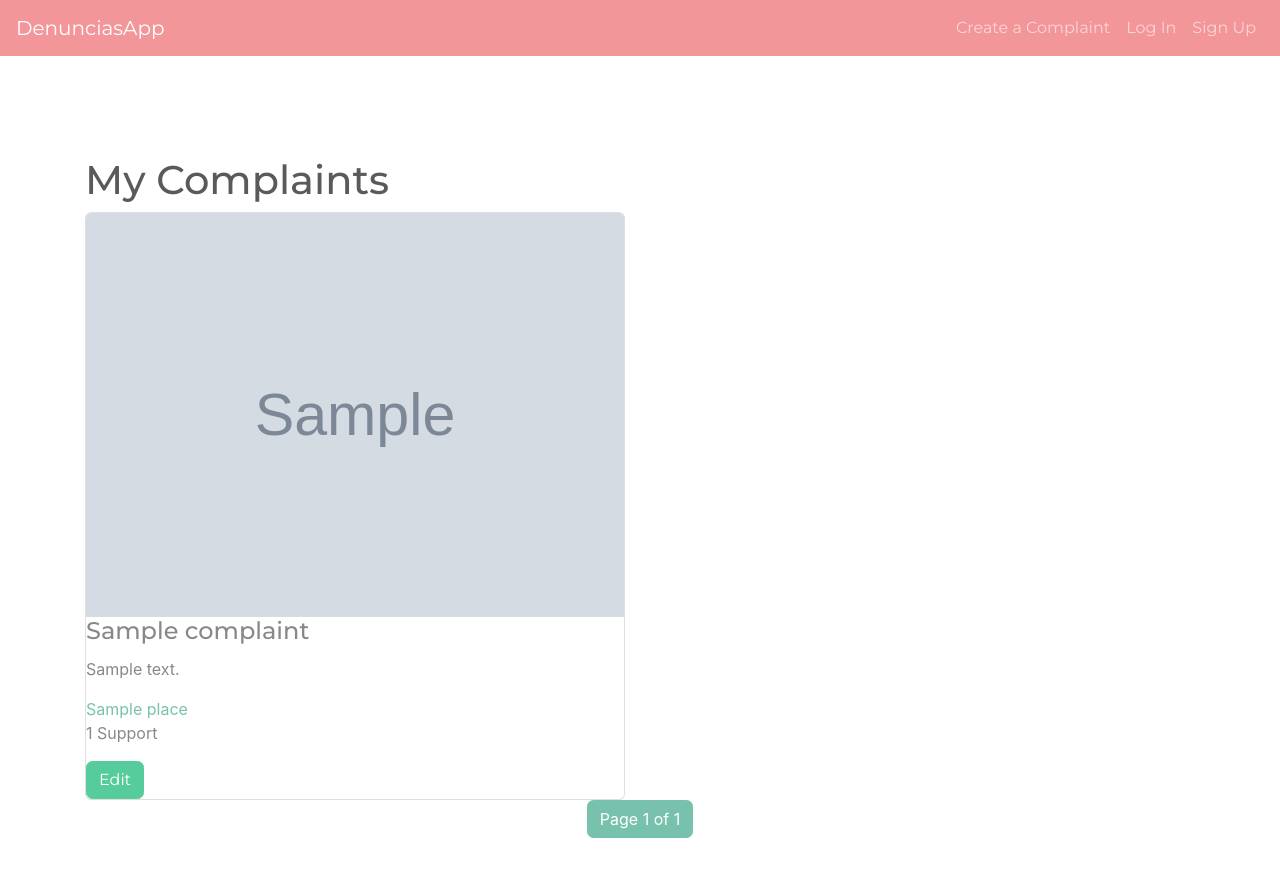
After one commit to ralphsliger/DenunciasApp, a Python web app: template App/templates/complaint/manage.html in a window 1280 px wide. The commit adds this page. Run offline with Jinja, Linux system fonts and the light colour scheme; the template is opened without the code that fills it: most values are stand-ins (such as "Sample title", 1, 10 or a date in 2020); grey boxes marked "Sample" are stand-in pictures; some libraries are stand-ins or nearby versions.

Commit message:
/manage y paginacion
paginacion y listado de quejas hechas por usuario (loggeados)

```diff
--- a/App/templates/base.html
+++ b/App/templates/base.html
@@ -82,8 +82,10 @@
         <li class="nav-item dropdown">
             <a class="nav-link dropdown-toggle" data-toggle="dropdown" href="#" role="button" aria-haspopup="true" aria-expanded="false">{{ session.email }}</a>
             <div class="dropdown-menu">
+              <a class="dropdown-item" href="{{ url_for('complaint_page.manage') }}">My Complaints</a>
               <a class="dropdown-item" href="{{ url_for('user_page.edit') }}">Edit Profile</a>
               <a class="dropdown-item" href="{{ url_for('user_page.password') }}">Change Password</a>
+
             </div>
           </li>
           <li class="nav-item">
--- /dev/null
+++ b/App/templates/complaint/manage.html
@@ -0,0 +1,75 @@
+{% extends "base.html" %}
+{% block title %}List Of Complaints{% endblock %}
+{% block content %}
+
+<h1>
+    My Complaints
+</h1>
+
+<div class="row">
+    {% for complaint in complaints.items %}
+    <div class="col-md-6 complaint-item">
+        <div class="card">
+            {% if complaint.complaint_photo %}
+            <img class="card-img-top complaint-photo-item" src="{{ complaint.complaint_photo}}">
+            {% else %}
+            <img class="card-img-top complaint-photo-item" src="{{ url_for('static', filename='img/complaint.png')}}">
+            {% endif %}
+            <div class="card-block">
+                <h4 class="card-title">
+                    {{ complaint.name }}
+                </h4>
+                <p class="card-text">
+                    {{ complaint.description[:150] }}
+                </p>
+                <p class="card-text">
+                    <i class="fa fa-map-marker" aria-hidden="true"></i>
+                    <a href="http://maps.google.com?q={{ complaint.place }}" target="_blank">
+                    {{ complaint.place }}
+                    </a>
+                    <br>
+
+                    <i class="fa fa-users" aria-hidden="true"></i>
+                    {{ complaint.follow |length }} Support
+                </p>
+                {% if complaint.cancel %}
+                <button class="btn btn-danger">
+                    Canceled
+                </button>
+                {% else %}
+                <a href="{{ url_for('complaint_page.edit', id=complaint.id) }}" class="btn btn-success">
+                    Edit
+                </a>
+                {% endif %}
+            </div>
+        </div>
+    </div>
+    {% endfor %}
+</div>
+
+<div class="row justify-content-center">
+    <ul class="pagination">
+        {% if complaints.has_prev %}
+        <li class="page-item">
+            <a class="page-link" href="{{ url_for('complaint_page.manage',
+            complaint_page_number=complaints.prev_num) }}">
+                <span>&laquo;</span>
+            </a>
+        </li>
+        {% endif %}
+        <li class="page-item">
+            <p class="page-link">
+                Page {{ complaints.page }} of {{ complaints.pages }}
+            </p>
+        </li>
+        {% if complaints.has_next %}
+        <li class="page-item">
+            <a class="page-link" href="{{ url_for('complaint_page.manage',
+            complaint_page_number=complaints.next_num) }}">
+                <span>&raquo;</span>
+            </a>
+        </li>
+        {% endif %}
+    </ul>
+</div>
+{% endblock %}
```
Also changed, not shown: App/complaint/views.py (+11 -0 lines), App/static/css/style.css (added, +22 -0 lines).
